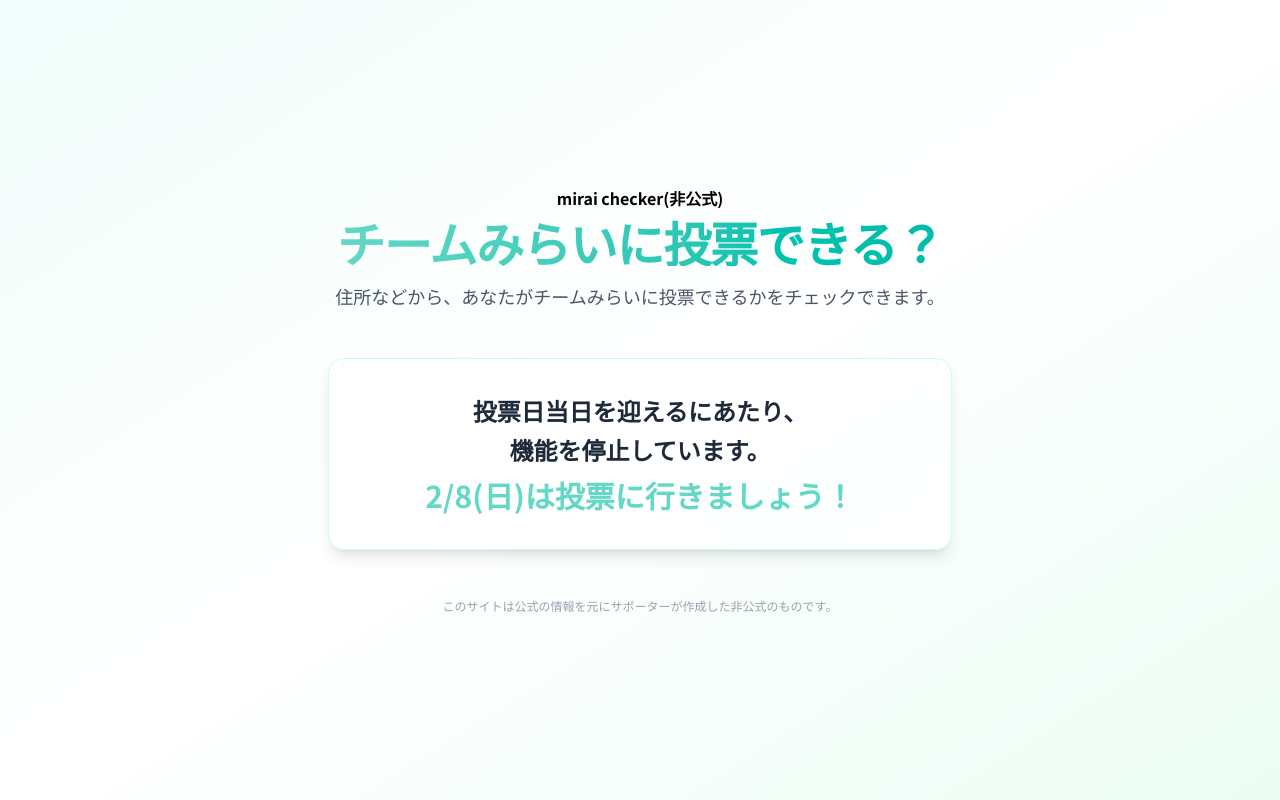
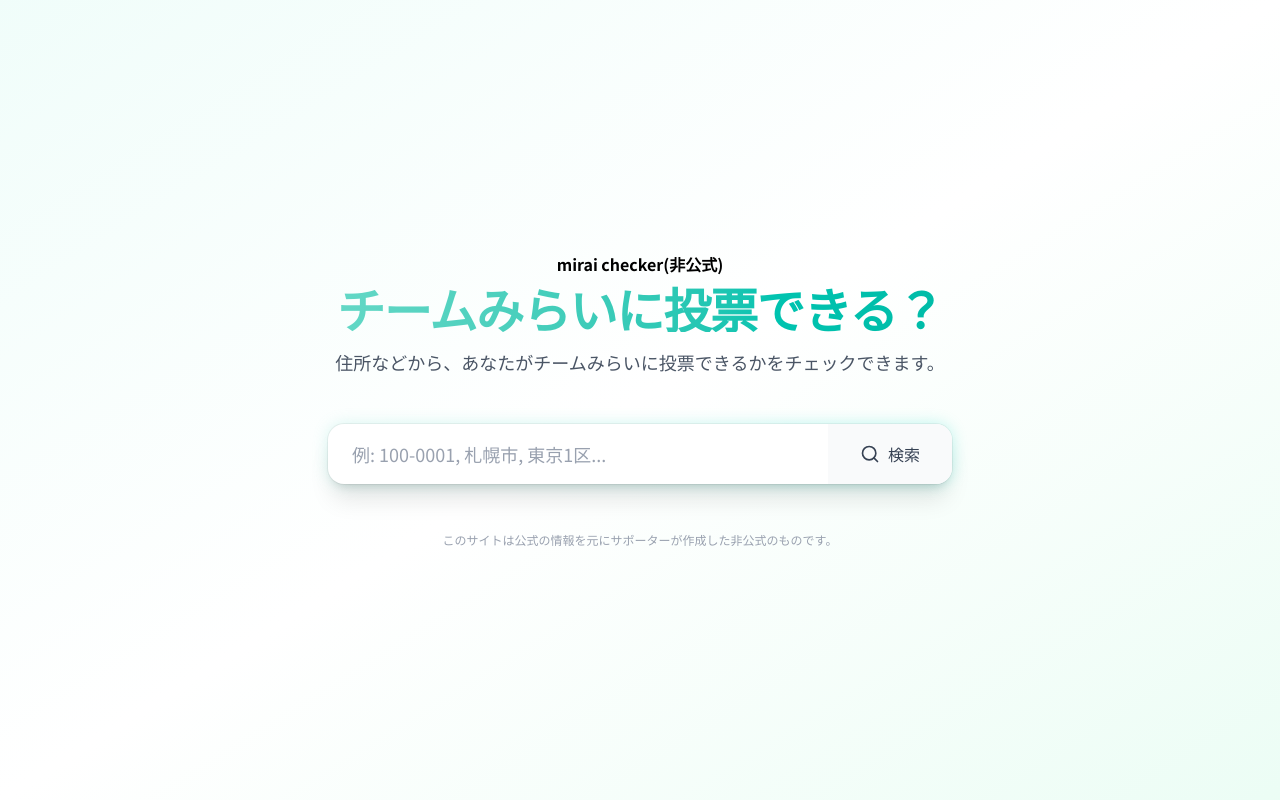
Before and after one commit to yukihoz/kouhochecker, a Next.js app: page / in a window 1280 px wide. Built offline with nearby package versions, Linux system fonts and the light colour scheme.

Commit message:
Revert: Restore search functionality

```diff
--- a/src/components/CandidateChecker.tsx
+++ b/src/components/CandidateChecker.tsx
@@ -46,23 +46,6 @@
                 </p>
             </motion.div>
 
-            {/* 投票日対応のため検索機能を一時停止 */}
-            <motion.div
-                initial={{ opacity: 0, y: 10 }}
-                animate={{ opacity: 1, y: 0 }}
-                transition={{ delay: 0.2, duration: 0.5 }}
-                className="relative mb-12 text-center"
-            >
-                <div className="bg-white/80 backdrop-blur-sm rounded-2xl p-8 shadow-lg border border-teal-100">
-                    <p className="text-xl md:text-2xl font-bold text-gray-800 leading-relaxed">
-                        投票日当日を迎えるにあたり、<br className="hidden md:block" />
-                        機能を停止しています。<br />
-                        <span className="text-brand text-2xl md:text-3xl mt-2 inline-block">2/8(日)は投票に行きましょう！</span>
-                    </p>
-                </div>
-            </motion.div>
-
-            {/*
             <motion.form
                 onSubmit={handleSearch}
                 initial={{ opacity: 0, y: 10 }}
@@ -95,7 +78,6 @@
                     </button>
                 </div>
             </motion.form>
-            */}
 
             <AnimatePresence mode="wait">
                 {data && (
```
